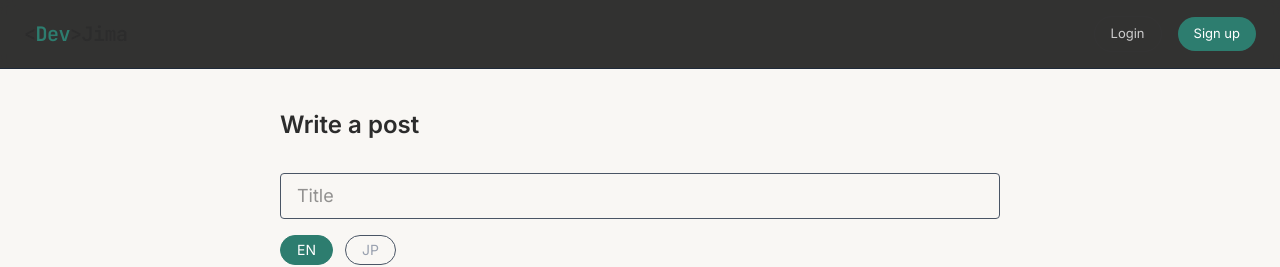
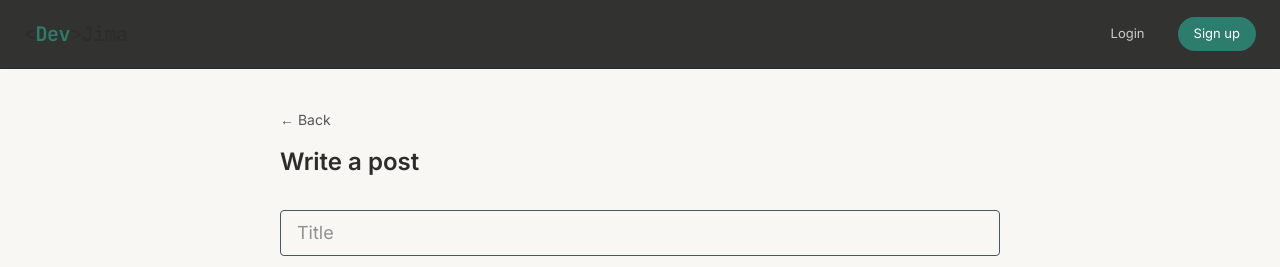
Before and after one commit to VilliDoug/devjima, a Next.js app in the folder frontend/: page /posts/new in a window 1280 px wide. Shown: the top 267 px of the page. Built offline with nearby package versions, Linux system fonts and the light colour scheme; no server answers.

Commit message:
feat: BackButtonコンポーネントの追加・投稿、ユーザープロフィルページで実装

```diff
--- /dev/null
+++ b/frontend/src/components/BackButton.tsx
@@ -0,0 +1,20 @@
+import { useRouter } from 'next/router';
+
+export default function BackButton() {
+    const router = useRouter();
+
+    return (
+        <button
+            onClick={() => router.back()}
+            style={{
+                background: 'none', border: 'none', cursor: 'pointer',
+                color: '#555', fontSize: '14px', marginBottom: '16px',
+                display: 'flex', alignItems: 'center', gap: '6px', padding: '0'
+            }}
+            onMouseEnter={e => (e.currentTarget).style.color = '#2D7D6F'}
+            onMouseLeave={e => (e.currentTarget).style.color = '#555'}
+        >
+            ← Back
+        </button>
+    );
+}
--- a/frontend/src/pages/posts/[id]/edit.tsx
+++ b/frontend/src/pages/posts/[id]/edit.tsx
@@ -1,3 +1,4 @@
+import BackButton from "@/components/BackButton";
 import { getPostById, updatePost, getAllTags, addTagToPost, removeTagFromPost } from "@/lib/api";
 import { useAuth } from "@/lib/AuthContext";
 import { Tag } from "@/types";
@@ -72,6 +73,7 @@ export default function EditPost() {
 
   return (
     <div className="max-w-3xl mx-auto px-6 py-10">
+      <BackButton />
       <h1 className="text-2xl font-bold mb-8">Edit Post</h1>
       {error && <p className="text-red-500 mb-4">{error}</p>}
       <form onSubmit={handleSubmit} className="flex flex-col gap-4">
--- a/frontend/src/pages/posts/[id]/index.tsx
+++ b/frontend/src/pages/posts/[id]/index.tsx
@@ -1,3 +1,4 @@
+import BackButton from "@/components/BackButton";
 import Comments from "@/components/Comments";
 import Sidebar from "@/components/Sidebar";
 import { useTranslation } from "@/hooks/useTranslation";
@@ -58,19 +59,7 @@ export default function PostPage() {
     height: '100%',
     margin: '0 auto'
 }}>
-        <button
-        onClick={() => router.back()}
-        style={{
-            background: 'none', border: 'none', cursor: 'pointer',
-            color: '#555', fontSize: '14px', display: 'flex',
-            alignItems: 'center', gap: '6px', padding: '0',
-            marginBottom: '10px'
-        }}
-        onMouseEnter={e => (e.currentTarget).style.color = '#2D7D6F'}
-        onMouseLeave={e => (e.currentTarget).style.color = '#555'}
-    >
-        ← Back
-    </button>
+        <BackButton />
         <div className="flex items-center gap-2 mb-6">
           <Link
             href={`/profile/${post.author?.id}`}
--- a/frontend/src/pages/posts/new.tsx
+++ b/frontend/src/pages/posts/new.tsx
@@ -1,3 +1,4 @@
+import BackButton from "@/components/BackButton";
 import { addTagToPost, createPost, getAllTags } from "@/lib/api";
 import { Tag } from "@/types";
 import { useRouter } from "next/router";
@@ -40,6 +41,7 @@ export default function NewPost() {
 
   return (
     <div className="max-w-3xl mx-auto px-6 py-10">
+      <BackButton />
       <h1 className="text-2xl font-bold mb-8">Write a post</h1>
       {error && <p className="text-red-500 mb-4">{error}</p>}
       <form onSubmit={handleSubmit} className="flex flex-col gap-4">
--- a/frontend/src/pages/profile/[id]/edit.tsx
+++ b/frontend/src/pages/profile/[id]/edit.tsx
@@ -1,3 +1,4 @@
+import BackButton from "@/components/BackButton";
 import { getUserProfile, updateUserProfile } from "@/lib/api";
 import { useAuth } from "@/lib/AuthContext";
 import { User } from "@/types";
@@ -61,6 +62,7 @@ export default function UpdateUserProfile() {
 
     return (
         <div className="max-w-2xl mx-auto px-6 py-10">
+            <BackButton />
             <h1 className="text-2xl font-bold mb-8">Edit Profile</h1>
             {error && <p className="text-red-500 mb-4">{error}</p> }
             <form onSubmit={handleSubmit} className="flex flex-col gap-5">
--- a/frontend/src/pages/profile/[id]/index.tsx
+++ b/frontend/src/pages/profile/[id]/index.tsx
@@ -1,3 +1,4 @@
+import BackButton from "@/components/BackButton";
 import { getUserProfile } from "@/lib/api";
 import { User } from "@/types";
 import { useRouter } from "next/router";
@@ -24,9 +25,11 @@ export default function UserProfile() {
 
     return (
         <div className="max-w-2xl mx-auto px-6 py-10">
+            <BackButton />
 
             {/* Profile header */}
             <div className="flex items-start gap-6 mb-10">
+
                 <div className="w-16 h-16 rounded-full bg-devjima-teal flex items-center justify-center text-white text-2xl font-bold shrink-0">
                     {user.displayName?.[0] ?? user.username[0].toUpperCase()}
                 </div>
```
